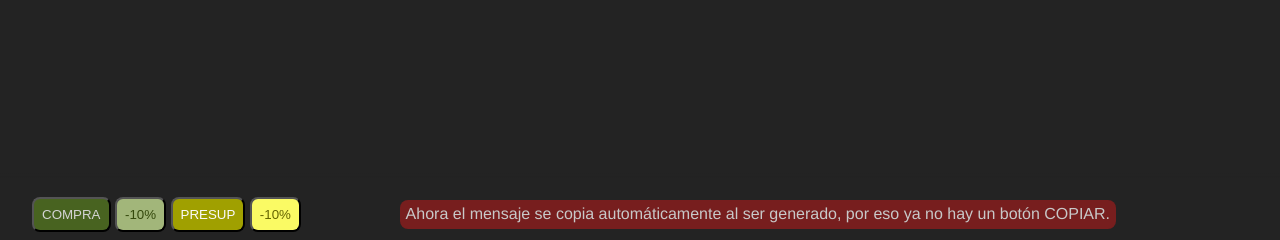
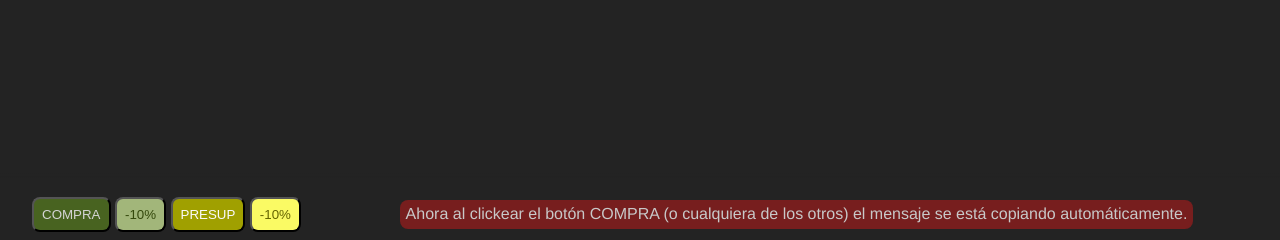
Before and after one commit to amaroferraris/acdb, a Django app: page / in a window 1280 px wide. Shown: the part 560-800 px from the top of the page. Run offline with Django 4.2, Linux system fonts and the light colour scheme; data that the repository does not hold is empty.

Commit message:
HTML Msg for user V2

```diff
--- a/acdj/templates/acdj/index.html
+++ b/acdj/templates/acdj/index.html
@@ -31,7 +31,7 @@
         <button class="btn-output-presupuesto-off" id="btn-output-presupuesto-off">-10%</button>
     </div>
 
-    <p class="mensaje-usuario" id="mensaje-usuario">Ahora el mensaje se copia automáticamente al ser generado, por eso ya no hay un botón COPIAR.</p>
+    <p class="mensaje-usuario" id="mensaje-usuario">Ahora al clickear el botón COMPRA (o cualquiera de los otros) el mensaje se está copiando automáticamente.</p>
 
     {{ sucursales|json_script:"sucursal-json" }}
     {{ carbrands|json_script:"carbrand-json" }}
```
